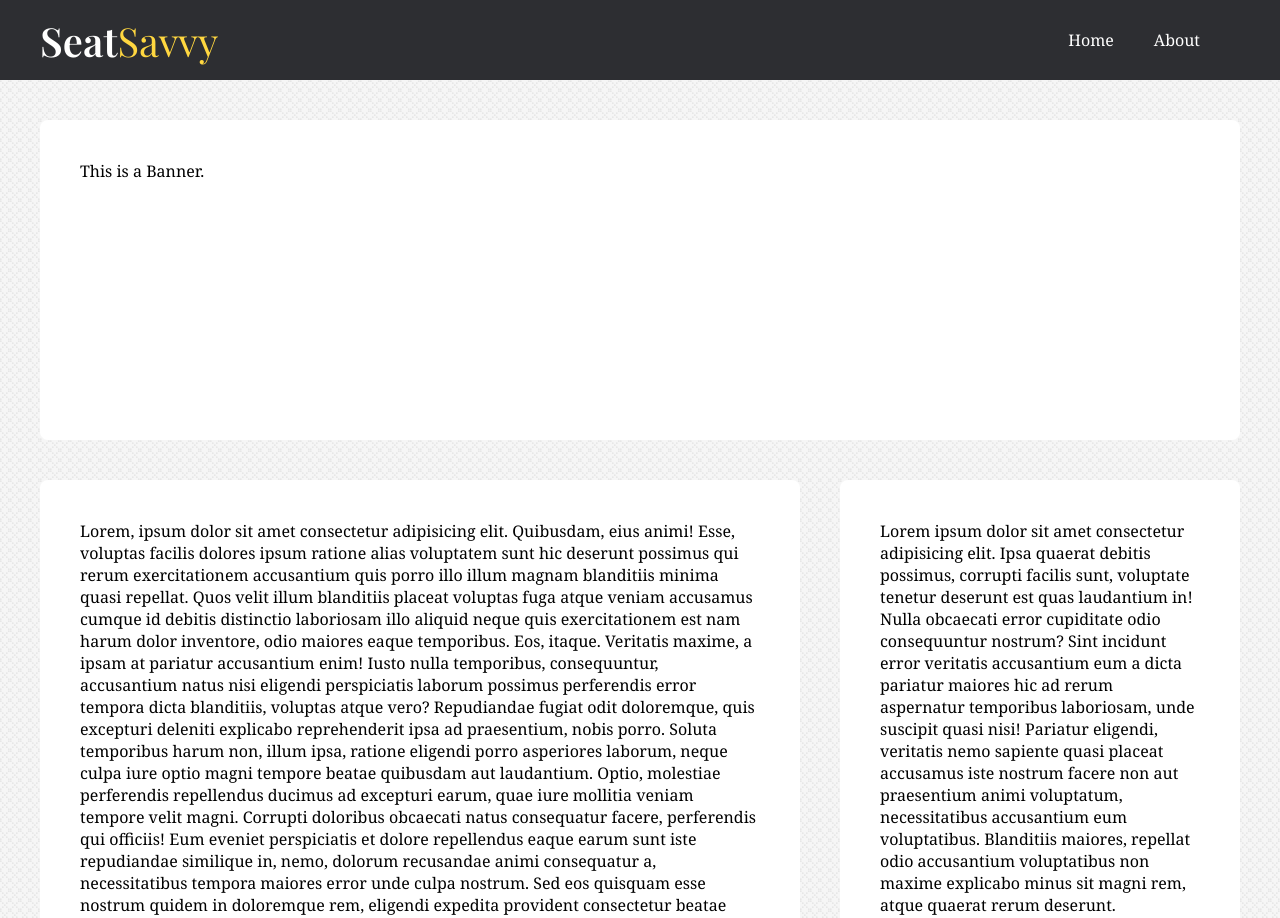
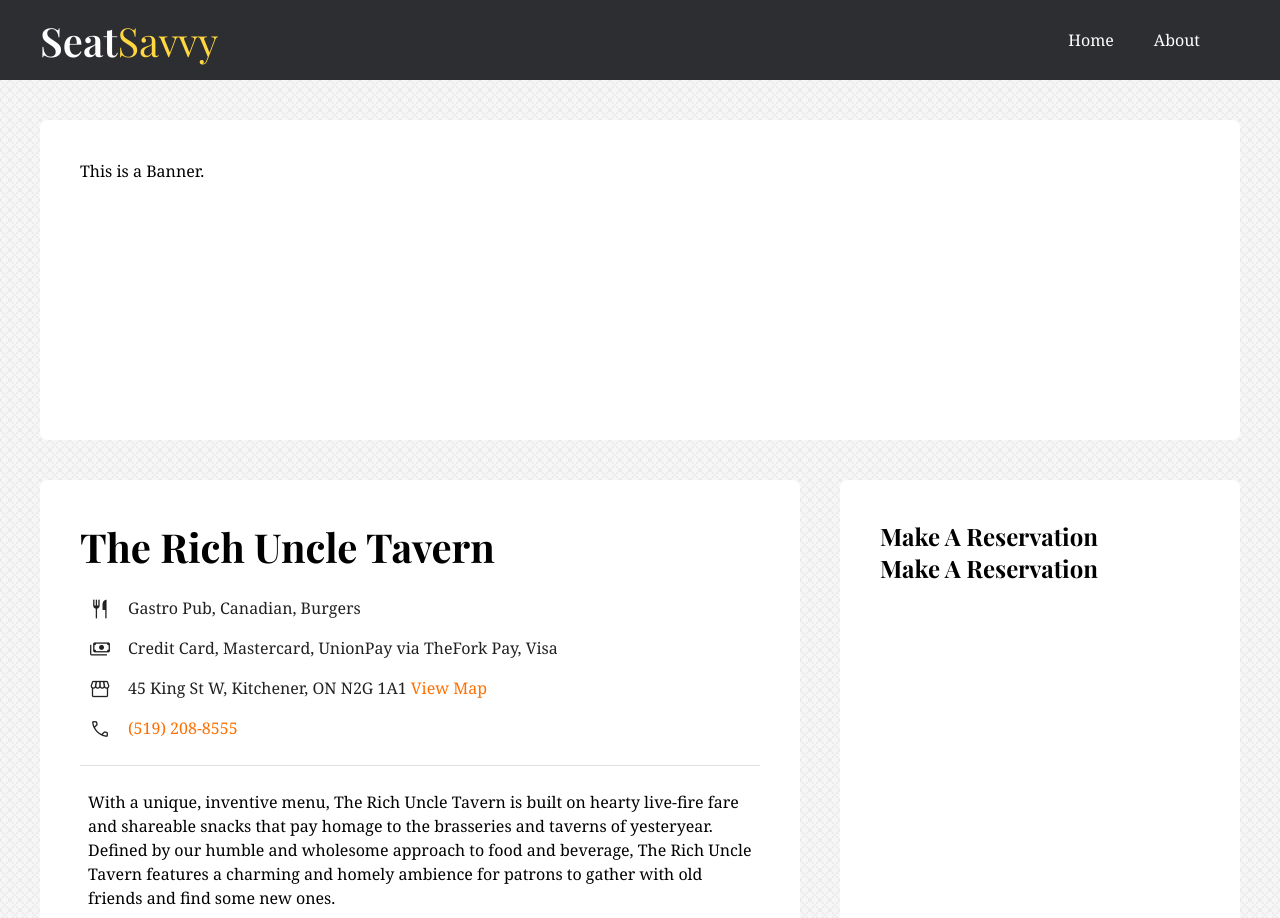
Before and after one commit to kiizwang/MySeatSavvy, a React (Create React App) app in the folder frontend/: page / in a window 1280 px wide. Shown: the top 918 px of the page. Built offline with nearby package versions, Linux system fonts and the light colour scheme.

Commit message:
Intro.js layout

```diff
--- a/frontend/public/index.html
+++ b/frontend/public/index.html
@@ -10,6 +10,9 @@
   <link
     href="https://fonts.googleapis.com/css2?family=Noto+Serif:ital,wght@0,100;0,200;0,300;0,400;0,500;0,600;0,700;0,800;0,900;1,100;1,200;1,300;1,400;1,500;1,600;1,700;1,800;1,900&family=Playfair+Display:wght@400;500;600;700;800;900&display=swap"
     rel="stylesheet">
+  <!-- Google Icons -->
+  <link rel="stylesheet"
+    href="https://fonts.googleapis.com/css2?family=Material+Symbols+Outlined:opsz,wght,FILL,GRAD@20..48,100..700,0..1,-50..200" />
   <title>SeatSavvy</title>
 </head>
 
--- a/frontend/src/pages/Intro.js
+++ b/frontend/src/pages/Intro.js
@@ -7,45 +7,76 @@ const Intro = () => {
       <div className="main">
         <Banner />
         <div className="content">
-          Lorem, ipsum dolor sit amet consectetur adipisicing elit. Quibusdam, eius animi! Esse, voluptas facilis
-          dolores ipsum ratione alias voluptatem sunt hic deserunt possimus qui rerum exercitationem accusantium quis
-          porro illo illum magnam blanditiis minima quasi repellat. Quos velit illum blanditiis placeat voluptas fuga
-          atque veniam accusamus cumque id debitis distinctio laboriosam illo aliquid neque quis exercitationem est nam
-          harum dolor inventore, odio maiores eaque temporibus. Eos, itaque. Veritatis maxime, a ipsam at pariatur
-          accusantium enim! Iusto nulla temporibus, consequuntur, accusantium natus nisi eligendi perspiciatis laborum
-          possimus perferendis error tempora dicta blanditiis, voluptas atque vero? Repudiandae fugiat odit doloremque,
-          quis excepturi deleniti explicabo reprehenderit ipsa ad praesentium, nobis porro. Soluta temporibus harum non,
-          illum ipsa, ratione eligendi porro asperiores laborum, neque culpa iure optio magni tempore beatae quibusdam
-          aut laudantium. Optio, molestiae perferendis repellendus ducimus ad excepturi earum, quae iure mollitia veniam
-          tempore velit magni. Corrupti doloribus obcaecati natus consequatur facere, perferendis qui officiis! Eum
-          eveniet perspiciatis et dolore repellendus eaque earum sunt iste repudiandae similique in, nemo, dolorum
-          recusandae animi consequatur a, necessitatibus tempora maiores error unde culpa nostrum. Sed eos quisquam esse
-          nostrum quidem in doloremque rem, eligendi expedita provident consectetur beatae repellat, reprehenderit
-          doloribus nobis iure, delectus repudiandae illo totam dolorum nemo deserunt facilis tenetur. Nobis, labore
-          distinctio quod vitae cumque velit quae laudantium veritatis, repellendus harum esse perspiciatis dolore
-          reprehenderit cum corporis earum nesciunt soluta? Necessitatibus ipsa deserunt tempora reiciendis pariatur
-          nihil quidem provident veniam adipisci, quas eos magnam omnis non unde amet tenetur ut beatae voluptatibus
-          possimus nostrum dignissimos deleniti corporis error quod? Odio nobis dolorum velit aliquam? Excepturi ut
-          fugiat doloribus ducimus sunt? Eligendi consequatur voluptas animi amet unde rerum repudiandae similique
-          blanditiis voluptate earum, natus, rem praesentium provident nulla, ducimus ut. Aspernatur dolorem
-          exercitationem aliquam quos nam tempore earum consequuntur eaque illum, ex provident velit placeat harum
-          voluptas magnam vitae. Non alias odit consectetur modi excepturi, fuga, consequatur quibusdam quasi nulla,
-          dolore possimus? Laboriosam, nemo recusandae, assumenda numquam, repudiandae nostrum ipsum omnis obcaecati
-          tempore at molestias voluptatum? Modi totam beatae distinctio, praesentium blanditiis neque enim fugiat,
-          aperiam, atque iusto repudiandae quisquam magni corporis. Pariatur corporis labore ab similique ipsum amet
-          tempora incidunt natus voluptas quis, animi voluptatum illum blanditiis molestias accusamus quod ipsa quisquam
-          possimus, illo ratione autem! Vel ea voluptatem asperiores ipsum, nemo deleniti error quasi, esse id,
-          assumenda nobis animi? Laboriosam sit hic fugiat consequatur inventore perspiciatis corrupti vitae nam
-          suscipit amet!
+          <section className="restaurant-info">
+            <h1>The Rich Uncle Tavern</h1>
+            <div className="restaurant-info-wrapping">
+              <div className="icon-p-wrapper">
+                <div className="icon-wrapper">
+                  <span className="material-icons-outlined material-symbols-outlined">restaurant</span>
+                </div>
+                <p>Gastro Pub, Canadian, Burgers</p>
+              </div>
+              <div className="icon-p-wrapper">
+                <div className="icon-wrapper">
+                  <span className="material-icons-outlined material-symbols-outlined">payments</span>
+                </div>
+                <p>Credit Card, Mastercard, UnionPay via TheFork Pay, Visa</p>
+              </div>
+              <div className="icon-p-wrapper">
+                <div className="icon-wrapper">
+                  <span className="material-icons-outlined material-symbols-outlined">storefront</span>
+                </div>
+                <p>
+                  45 King St W, Kitchener, ON N2G 1A1 <a href="#">View Map</a>
+                </p>
+              </div>
+              <div className="icon-p-wrapper">
+                <div className="icon-wrapper">
+                  <span className="material-icons-outlined material-symbols-outlined">call</span>
+                </div>
+                <p>
+                  <a href="#">(519) 208-8555</a>
+                </p>
+              </div>
+            </div>
+          </section>
+
+          <section className="restaurant-content">
+            <div className="restaurant-content-wrapping">
+              <p>
+                With a unique, inventive menu, The Rich Uncle Tavern is built on hearty live-fire fare and shareable
+                snacks that pay homage to the brasseries and taverns of yesteryear. Defined by our humble and wholesome
+                approach to food and beverage, The Rich Uncle Tavern features a charming and homely ambience for patrons
+                to gather with old friends and find some new ones.
+              </p>
+              <p>
+                Whether you’re partaking in a crafted cocktail during live music or a late-night bite in one of our
+                booths, you’ll be able to experience a sociable atmosphere, curated beverages and delicious fare that
+                will leave you sated.
+              </p>
+            </div>
+          </section>
+
+          <section className="restaurant-menu">
+            <div className="restaurant-menu-wrapping">
+              <h2>Menu</h2>
+            </div>
+          </section>
         </div>
         <div className="sidebar">
-          Lorem ipsum dolor sit amet consectetur adipisicing elit. Ipsa quaerat debitis possimus, corrupti facilis sunt,
-          voluptate tenetur deserunt est quas laudantium in! Nulla obcaecati error cupiditate odio consequuntur nostrum?
-          Sint incidunt error veritatis accusantium eum a dicta pariatur maiores hic ad rerum aspernatur temporibus
-          laboriosam, unde suscipit quasi nisi! Pariatur eligendi, veritatis nemo sapiente quasi placeat accusamus iste
-          nostrum facere non aut praesentium animi voluptatum, necessitatibus accusantium eum voluptatibus. Blanditiis
-          maiores, repellat odio accusantium voluptatibus non maxime explicabo minus sit magni rem, atque quaerat rerum
-          deserunt.
+          <section className="reservation-info">
+            <h2>Make A Reservation</h2>
+            <div className="reservation-info-wrapping">
+              <form action="" method="" className="reservation-form"></form>
+            </div>
+          </section>
+
+          <section className="restaurant-hours">
+            <h2>Make A Reservation</h2>
+            <div className="reservation-hours-wrapping">
+              <table className="hours-table"></table>
+            </div>
+          </section>
         </div>
       </div>
     </main>
--- /dev/null
+++ b/frontend/src/styles/_intro.scss
@@ -0,0 +1,40 @@
+.restaurant-info-wrapping,
+.restaurant-content-wrapping,
+.restaurant-menu-wrapping {
+  display: flex;
+  gap: 1rem;
+  flex-direction: column;
+  flex-wrap: wrap;
+  padding: 1.5rem 0.5rem;
+  border-bottom: 1px solid #E0E0E0;
+
+  .icon-p-wrapper {
+    display: flex;
+    gap: 1rem;
+    align-items: flex-start;
+    color: #212121;
+
+    .icon-wrapper {
+      display: flex;
+      align-items: center;
+      justify-content: center;
+
+      .material-symbols-outlined {
+
+        font-variation-settings:
+          'FILL' 0,
+          'wght' 300,
+          'GRAD' 0,
+          'opsz' 20;
+      }
+    }
+  }
+}
+
+.restaurant-content-wrapping {
+  line-height: 1.5rem;
+}
+
+.restaurant-menu-wrapping {
+  border-bottom: none;
+}
--- a/frontend/src/styles/style.css
+++ b/frontend/src/styles/style.css
@@ -25,6 +25,7 @@ ul {
 
 a {
   text-decoration: none;
+  color: #FF6F00;
 }
 
 #root {
@@ -100,6 +101,45 @@ main {
   background-color: white;
 }
 
+.restaurant-info-wrapping,
+.restaurant-content-wrapping,
+.restaurant-menu-wrapping {
+  display: flex;
+  gap: 1rem;
+  flex-direction: column;
+  flex-wrap: wrap;
+  padding: 1.5rem 0.5rem;
+  border-bottom: 1px solid #E0E0E0;
+}
+.restaurant-info-wrapping .icon-p-wrapper,
+.restaurant-content-wrapping .icon-p-wrapper,
+.restaurant-menu-wrapping .icon-p-wrapper {
+  display: flex;
+  gap: 1rem;
+  align-items: flex-start;
+  color: #212121;
+}
+.restaurant-info-wrapping .icon-p-wrapper .icon-wrapper,
+.restaurant-content-wrapping .icon-p-wrapper .icon-wrapper,
+.restaurant-menu-wrapping .icon-p-wrapper .icon-wrapper {
+  display: flex;
+  align-items: center;
+  justify-content: center;
+}
+.restaurant-info-wrapping .icon-p-wrapper .icon-wrapper .material-symbols-outlined,
+.restaurant-content-wrapping .icon-p-wrapper .icon-wrapper .material-symbols-outlined,
+.restaurant-menu-wrapping .icon-p-wrapper .icon-wrapper .material-symbols-outlined {
+  font-variation-settings: "FILL" 0, "wght" 300, "GRAD" 0, "opsz" 20;
+}
+
+.restaurant-content-wrapping {
+  line-height: 1.5rem;
+}
+
+.restaurant-menu-wrapping {
+  border-bottom: none;
+}
+
 footer {
   background-color: #2D2E32;
   display: flex;
--- a/frontend/src/styles/style.scss
+++ b/frontend/src/styles/style.scss
@@ -26,6 +26,7 @@ ul {
 
 a {
   text-decoration: none;
+  color: #FF6F00;
 }
 
 #root {
@@ -36,4 +37,5 @@ a {
 
 @import "./nav";
 @import "./main";
+@import "./intro";
 @import "./footer";
```
Also changed, not shown: 1 other file (tests, documents, lock files or other folders).
